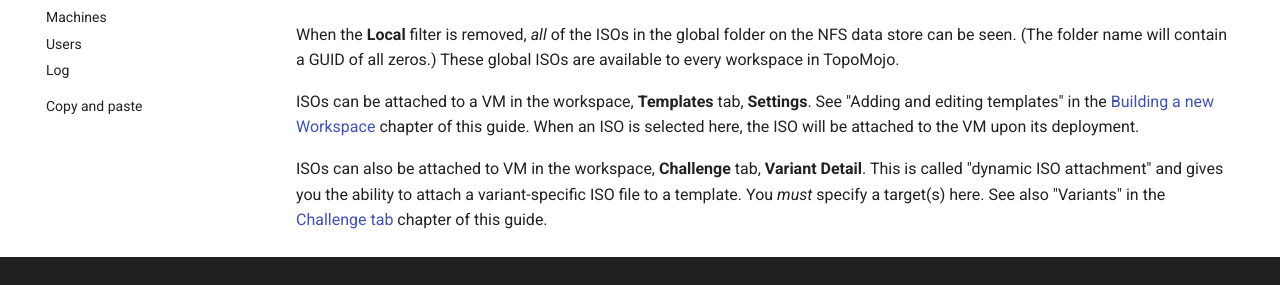
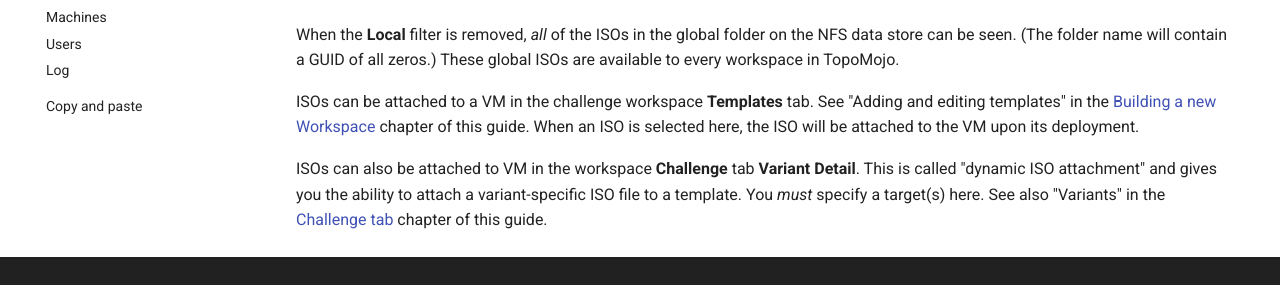
Before and after one commit to cmu-sei/foundry-docs, an MkDocs documentation site: the page built from docs/topomojo/files.md, in a window 1280 px wide and 900 px high, scrolled down 774 px. Shown: the part 486-771 px from the top of the window. Built offline with MkDocs 1.6.1 and Material for MkDocs 9.7.7, drawn with Linux system fonts in a browser that asks for light colours.

Commit message:
minor updates to topo guide

```diff
--- a/docs/topomojo/files.md
+++ b/docs/topomojo/files.md
@@ -18,6 +18,6 @@
 
 When the **Local** filter is removed, *all* of the ISOs in the global folder on the NFS data store can be seen. (The folder name will contain a GUID of all zeros.) These global ISOs are available to every workspace in TopoMojo.
 
-ISOs can be attached to a VM in the workspace, **Templates** tab, **Settings**. See "Adding and editing templates" in the [Building a new Workspace](building-a-workspace.md) chapter of this guide. When an ISO is selected here, the ISO will be attached to the VM upon its deployment.
+ISOs can be attached to a VM in the challenge workspace **Templates** tab. See "Adding and editing templates" in the [Building a new Workspace](building-a-workspace.md) chapter of this guide. When an ISO is selected here, the ISO will be attached to the VM upon its deployment.
 
-ISOs can also be attached to VM in the workspace, **Challenge** tab, **Variant Detail**. This is called "dynamic ISO attachment" and gives you the ability to attach a variant-specific ISO file to a template. You *must* specify a target(s) here. See also "Variants" in the [Challenge tab](challenge.md) chapter of this guide.
+ISOs can also be attached to VM in the workspace **Challenge** tab **Variant Detail**. This is called "dynamic ISO attachment" and gives you the ability to attach a variant-specific ISO file to a template. You *must* specify a target(s) here. See also "Variants" in the [Challenge tab](challenge.md) chapter of this guide.
```
Also changed, not shown: docs/topomojo/copy-paste.md (+2 -2 lines).
